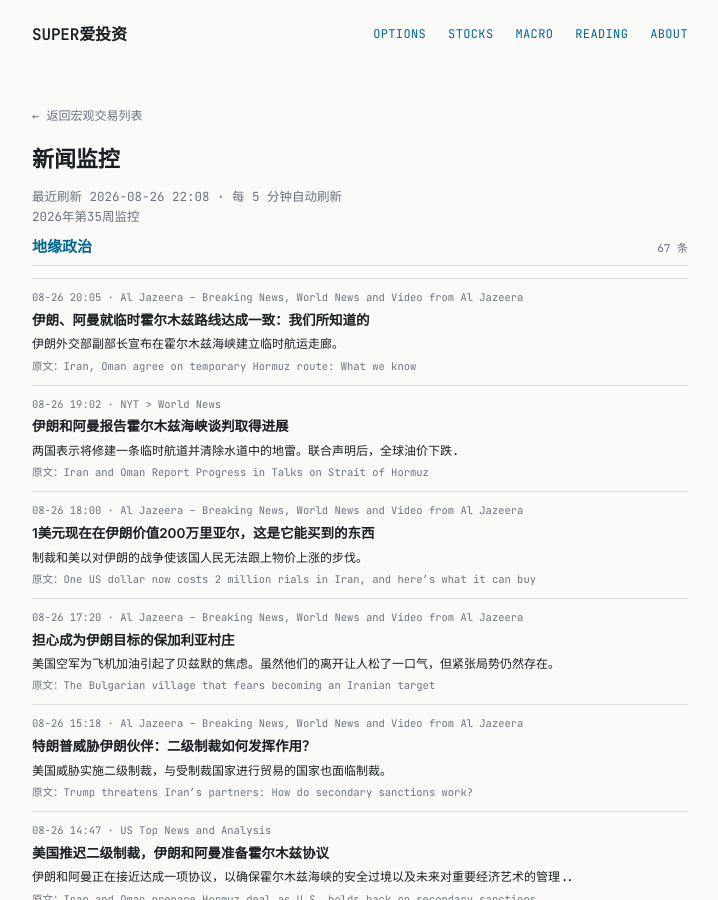
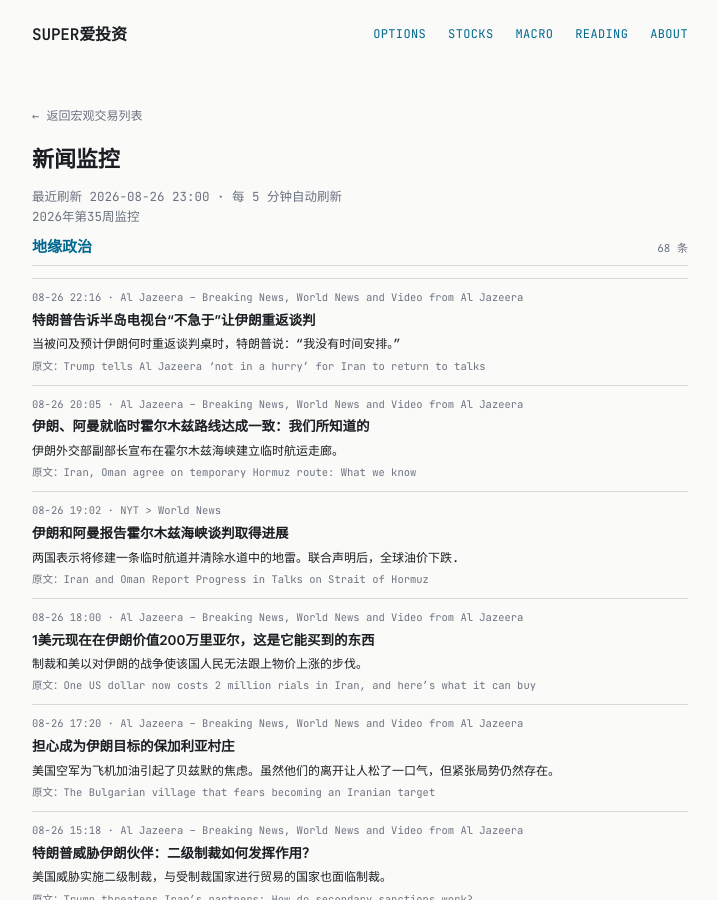
Before and after one commit to tang3super/tang3super.github.io, a Jekyll site: the page built from macro-trade/news-digest.md, in a window 1280 px wide and 900 px high. Shown: the whole window, without its empty margins (280-998 px from the left). Built offline with Jekyll 4.4.1, drawn with Linux system fonts in a browser that asks for light colours.

Commit message:
sync news-digest article

```diff
--- a/macro-trade/news-digest.md
+++ b/macro-trade/news-digest.md
@@ -5,11 +5,18 @@ title: 新闻监控
 date: '2026-08-26'
 summary: 2026年第35周监控
 week_label: 2026年第35周监控
-last_updated: 2026-08-26 22:08
+last_updated: 2026-08-26 23:00
 refresh_note: 每 5 分钟自动刷新
 topics:
 - name: 地缘政治
   items:
+  - title: Trump tells Al Jazeera ‘not in a hurry’ for Iran to return to talks
+    summary: '''I have no time schedule,'' Trump says when asked when he expects Iran to return to the negotiating table.'
+    link: https://www.aljazeera.com/economy/2026/8/26/trump-tells-al-jazeera-not-in-a-hurry-for-iran-to-return-to-talks?traffic_source=rss
+    source: Al Jazeera – Breaking News, World News and Video from Al Jazeera
+    time: 08-26 22:16
+    title_zh: 特朗普告诉半岛电视台“不急于”让伊朗重返谈判
+    summary_zh: 当被问及预计伊朗何时重返谈判桌时，特朗普说：“我没有时间安排。”
   - title: 'Iran, Oman agree on temporary Hormuz route: What we know'
     summary: Iran’s deputy foreign minister announced a temporary shipping corridor in the Strait of Hormuz.
     link: https://www.aljazeera.com/news/2026/8/26/iran-oman-agree-on-temporary-hormuz-route-what-we-know?traffic_source=rss
```
